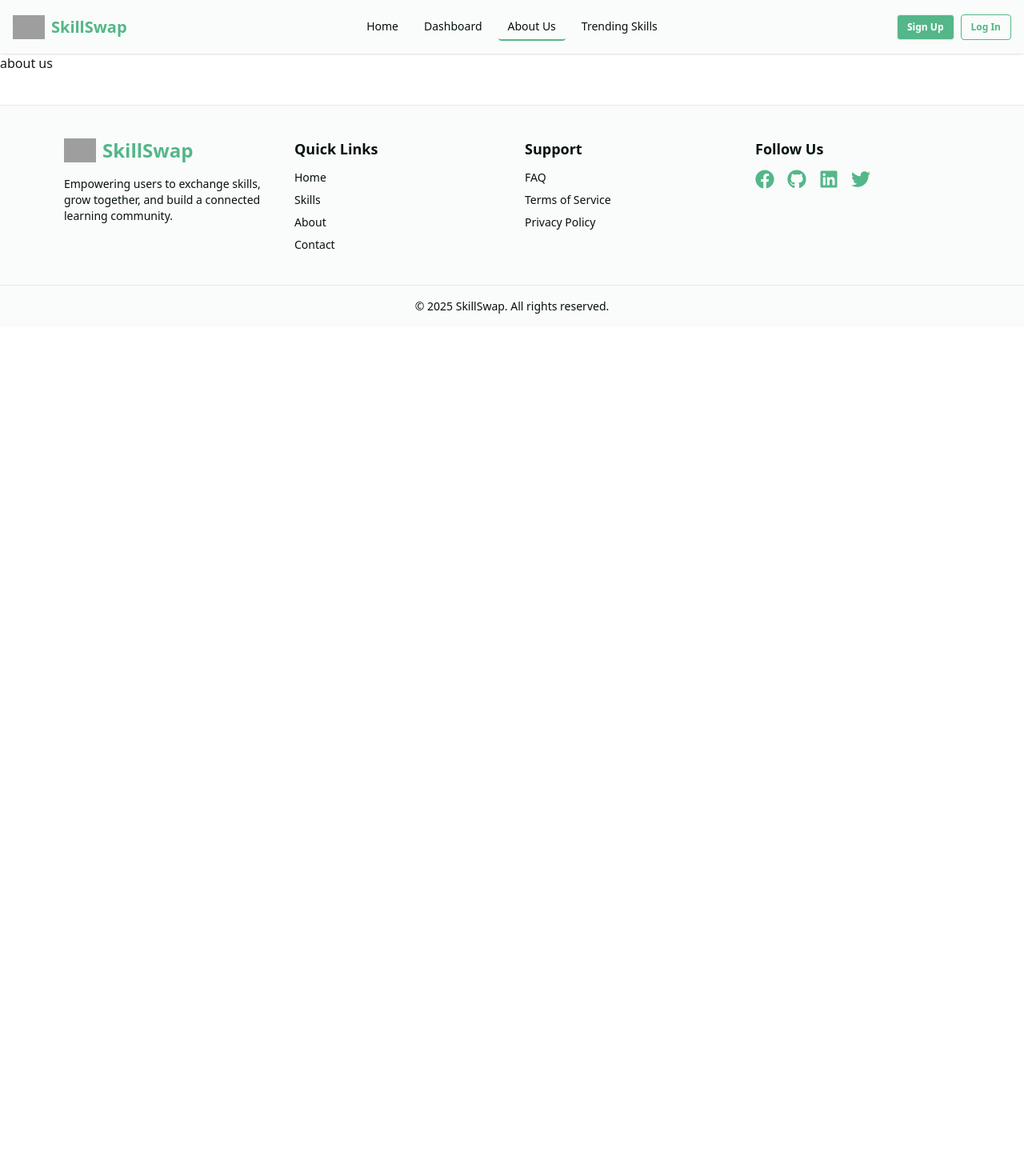
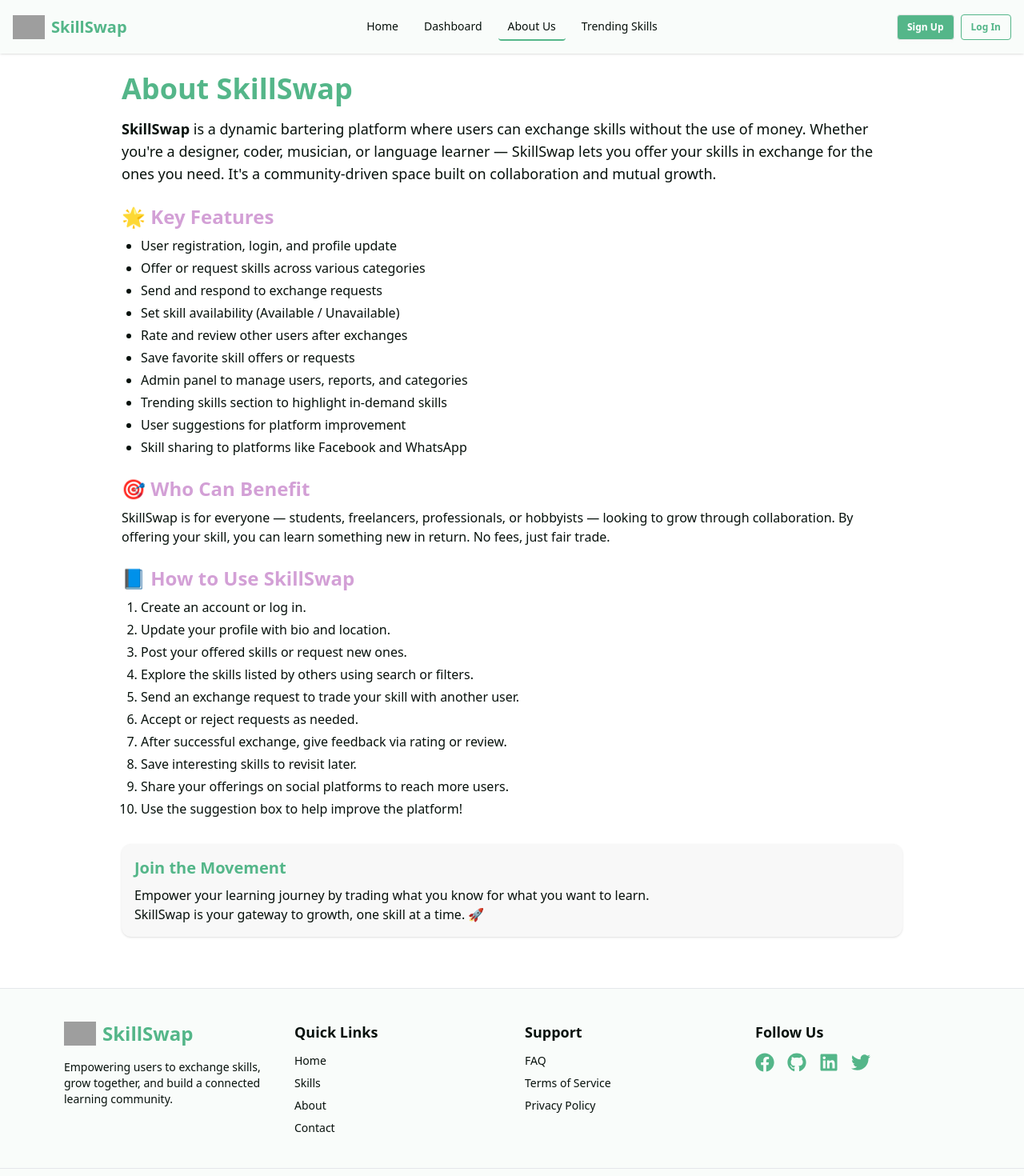
Before and after one commit to ranak8811/SkillSwap-Client, a React (Vite) app: page /aboutUs in a window 1280 px wide. Shown: the top 1470 px of the page at 80% size. Before the commit the page ends 800 px from the top, so only its background shows below. Built offline with nearby package versions, Linux system fonts and the light colour scheme; no server answers; grey boxes are pictures that could not be loaded.

Commit message:
about us page added

```diff
--- a/src/pages/AboutUs/AboutUs.jsx
+++ b/src/pages/AboutUs/AboutUs.jsx
@@ -1,7 +1,72 @@
 import React from "react";
 
 const AboutUs = () => {
-  return <div>about us</div>;
+  return (
+    <div className="p-6 max-w-5xl mx-auto text-textt">
+      <h1 className="text-4xl font-bold mb-4 text-primaryy">About SkillSwap</h1>
+
+      <p className="mb-6 text-lg">
+        <strong>SkillSwap</strong> is a dynamic bartering platform where users
+        can exchange skills without the use of money. Whether you're a designer,
+        coder, musician, or language learner — SkillSwap lets you offer your
+        skills in exchange for the ones you need. It's a community-driven space
+        built on collaboration and mutual growth.
+      </p>
+
+      <h2 className="text-2xl font-semibold mb-2 text-secondaryy">
+        🌟 Key Features
+      </h2>
+      <ul className="list-disc ml-6 mb-6 space-y-1">
+        <li>User registration, login, and profile update</li>
+        <li>Offer or request skills across various categories</li>
+        <li>Send and respond to exchange requests</li>
+        <li>Set skill availability (Available / Unavailable)</li>
+        <li>Rate and review other users after exchanges</li>
+        <li>Save favorite skill offers or requests</li>
+        <li>Admin panel to manage users, reports, and categories</li>
+        <li>Trending skills section to highlight in-demand skills</li>
+        <li>User suggestions for platform improvement</li>
+        <li>Skill sharing to platforms like Facebook and WhatsApp</li>
+      </ul>
+
+      <h2 className="text-2xl font-semibold mb-2 text-secondaryy">
+        🎯 Who Can Benefit
+      </h2>
+      <p className="mb-6">
+        SkillSwap is for everyone — students, freelancers, professionals, or
+        hobbyists — looking to grow through collaboration. By offering your
+        skill, you can learn something new in return. No fees, just fair trade.
+      </p>
+
+      <h2 className="text-2xl font-semibold mb-2 text-secondaryy">
+        📘 How to Use SkillSwap
+      </h2>
+      <ol className="list-decimal ml-6 mb-6 space-y-1">
+        <li>Create an account or log in.</li>
+        <li>Update your profile with bio and location.</li>
+        <li>Post your offered skills or request new ones.</li>
+        <li>Explore the skills listed by others using search or filters.</li>
+        <li>Send an exchange request to trade your skill with another user.</li>
+        <li>Accept or reject requests as needed.</li>
+        <li>After successful exchange, give feedback via rating or review.</li>
+        <li>Save interesting skills to revisit later.</li>
+        <li>Share your offerings on social platforms to reach more users.</li>
+        <li>Use the suggestion box to help improve the platform!</li>
+      </ol>
+
+      <div className="bg-base-200 p-4 rounded-xl shadow mt-8">
+        <h3 className="text-xl font-bold text-primaryy mb-2">
+          Join the Movement
+        </h3>
+        <p>
+          Empower your learning journey by trading what you know for what you
+          want to learn.
+          <br />
+          SkillSwap is your gateway to growth, one skill at a time. 🚀
+        </p>
+      </div>
+    </div>
+  );
 };
 
 export default AboutUs;
```
